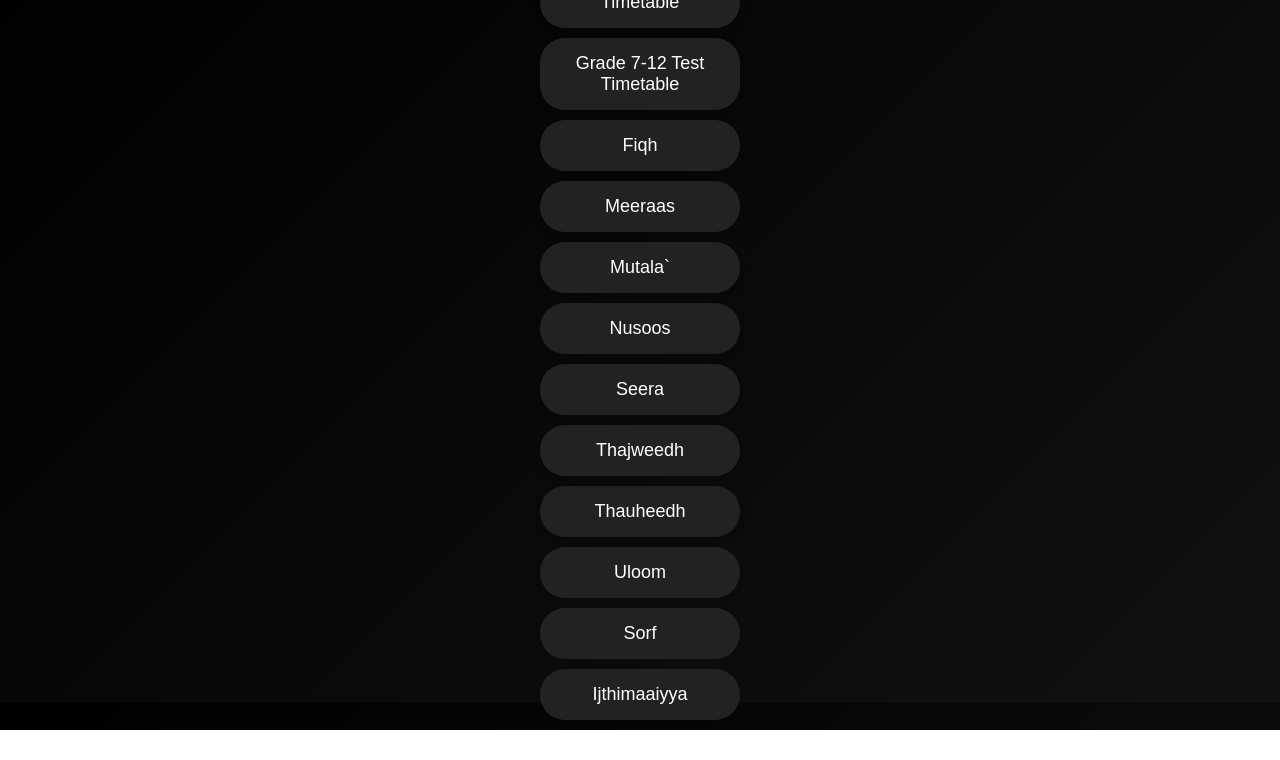
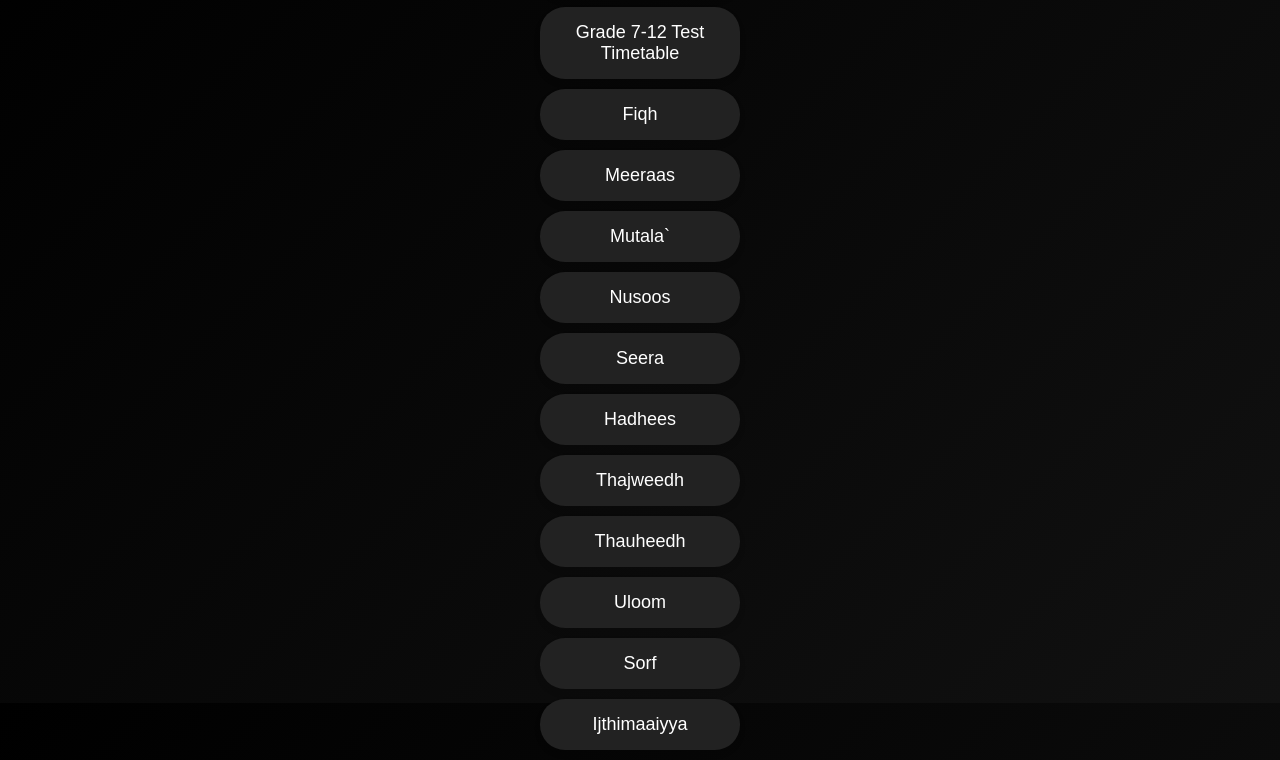
Before and after one commit to zainulaabidheen/muzaakarath, a plain HTML site: page index.html in a window 1280 px wide. Shown: the part 97-857 px from the top of the page. Before the commit the page ends 827 px from the top, so only its background shows below. Drawn offline with Linux system fonts and the light colour scheme.

Commit message:
Update index.html

```diff
--- a/index.html
+++ b/index.html
@@ -50,6 +50,7 @@
         <button class="btn" onclick="downloadFile('mutala.pdf')">Mutala`</button>
         <button class="btn" onclick="downloadFile('nusoos.pdf')">Nusoos</button>
         <button class="btn" onclick="downloadFile('seera.pdf')">Seera</button>
+        <button class="btn" onclick="downloadFile('Hadhees.pdf')">Hadhees</button>
         <button class="btn" onclick="downloadFile('Thajweedh.pdf')">Thajweedh</button>
         <button class="btn" onclick="downloadFile('thauheedh.pdf')">Thauheedh</button>
         <button class="btn" onclick="downloadFile('uloom.pdf')">Uloom</button>
```
